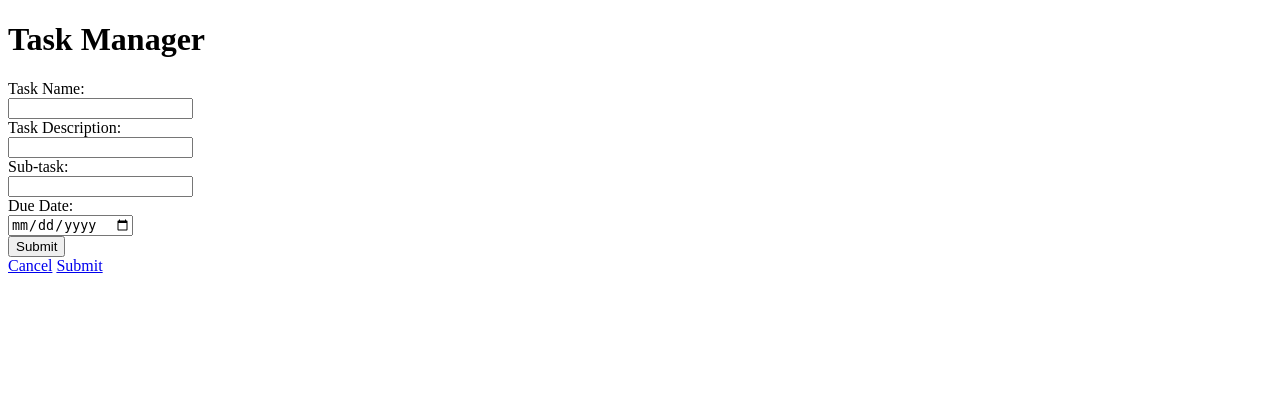
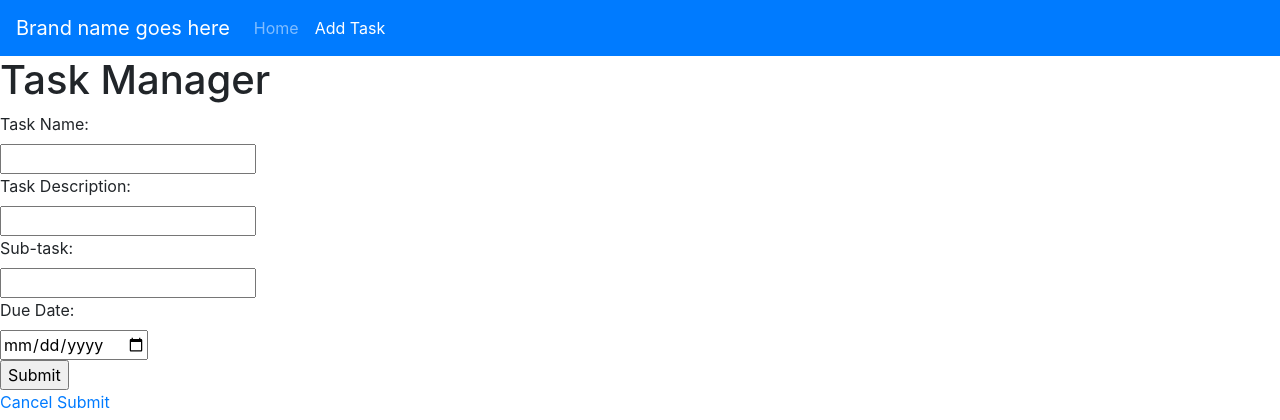
Before and after one commit to punstack/task-manager-app, a Flask app: page /add-task in a window 1280 px wide. Shown: the top 420 px of the page. Run offline with Flask 3, Linux system fonts and the light colour scheme.

Commit message:
added navigation bar

```diff
--- a/app.py
+++ b/app.py
@@ -52,7 +52,7 @@
     db.session.delete(task)
     db.session.commit()
     '''
-    app.run() #debug=True
+    app.run(debug=True)
 
 
 
--- a/templates/add_task.html
+++ b/templates/add_task.html
@@ -1,10 +1,8 @@
-<!doctype html>
-<html lang="en">
-  <head>
-    <title>Add a Task</title>
-  </head>
-  <body>
-    <h1>Task Manager</h1>
+{% extends "layout.html" %}
+{% block title %}Add Task{% endblock %}
+{% block home_status %}{% endblock %}
+{% block add_status %}active{% endblock %}
+{% block content %}
 <form>
     <label for = "title">Task Name:</label><br>
     <input type = "text" id = "title" name = "title"><br>
@@ -21,5 +19,4 @@
 </form>
 <a href="/">Cancel</a>
 <a href="/">Submit</a>
-  </body>
-</html>
+{% endblock %}
--- /dev/null
+++ b/templates/layout.html
@@ -0,0 +1,31 @@
+<!doctype html>
+<html lang="en">
+  <head>
+    <link rel="stylesheet" href="https://cdn.jsdelivr.net/npm/bootstrap@4.3.1/dist/css/bootstrap.min.css" integrity="sha384-ggOyR0iXCbMQv3Xipma34MD+dH/1fQ784/j6cY/iJTQUOhcWr7x9JvoRxT2MZw1T" crossorigin="anonymous">
+    <title>{% block title %}{% endblock %}</title>
+  </head>
+  <body>
+    <nav class="navbar navbar-expand-lg navbar-dark bg-primary">
+        <a class="navbar-brand" href="/">Brand name goes here</a>
+        <button class="navbar-toggler" type="button" data-toggle="collapse" data-target="#navbarText" aria-controls="navbarText" aria-expanded="false" aria-label="Toggle navigation">
+          <span class="navbar-toggler-icon"></span>
+        </button>
+        <div class="collapse navbar-collapse" id="navbarText">
+          <ul class="navbar-nav mr-auto">
+            <li class="nav-item {% block home_status %}{% endblock %}">
+              <a class="nav-link" href="/">Home</a>
+            </li>
+            <li class="nav-item {% block add_status %}{% endblock %}">
+              <a class="nav-link" href="/add-task">Add Task</a>
+            </li>
+          </ul>
+        </div>
+    </nav>
+    <h1>Task Manager</h1>
+    {% block content %}
+    {% endblock %}
+    <script src="https://code.jquery.com/jquery-3.3.1.slim.min.js" integrity="sha384-q8i/X+965DzO0rT7abK41JStQIAqVgRVzpbzo5smXKp4YfRvH+8abtTE1Pi6jizo" crossorigin="anonymous"></script>
+    <script src="https://cdn.jsdelivr.net/npm/popper.js@1.14.7/dist/umd/popper.min.js" integrity="sha384-UO2eT0CpHqdSJQ6hJty5KVphtPhzWj9WO1clHTMGa3JDZwrnQq4sF86dIHNDz0W1" crossorigin="anonymous"></script>
+    <script src="https://cdn.jsdelivr.net/npm/bootstrap@4.3.1/dist/js/bootstrap.min.js" integrity="sha384-JjSmVgyd0p3pXB1rRibZUAYoIIy6OrQ6VrjIEaFf/nJGzIxFDsf4x0xIM+B07jRM" crossorigin="anonymous"></script>
+  </body>
+</html>
```
Also changed, not shown: templates/index.html (+5 -9 lines). Lines whose indentation alone changed are shown as unchanged.
